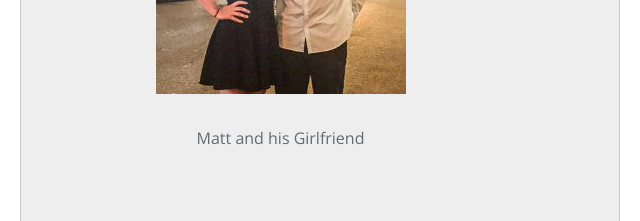
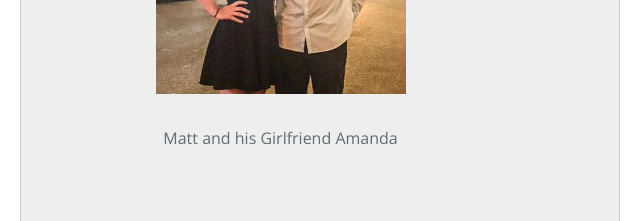
Before and after one commit to matthewdalegoad/custom-image-gallery, a plain HTML site: page Index.html in a window 1280 px wide. Shown: the part 3380-3601 px from the top of the page, 320-960 px from the left. Drawn offline with nearby package versions, Linux system fonts and the light colour scheme.

Commit message:
afafafa
afafaf

```diff
--- a/Index.html
+++ b/Index.html
@@ -137,7 +137,7 @@
 <ul class="imageGallery">
 <li><a href="#familyphoto9" rel="modal:open"><img src="images/thumbnails/009.jpg"></a></li>
 <br>
-<li>Matt and his Girlfriend</li>
+<li>Matt and his Girlfriend Amanda</li>
 </ul>
 </section>
 <!-- pic 10 -->
```
